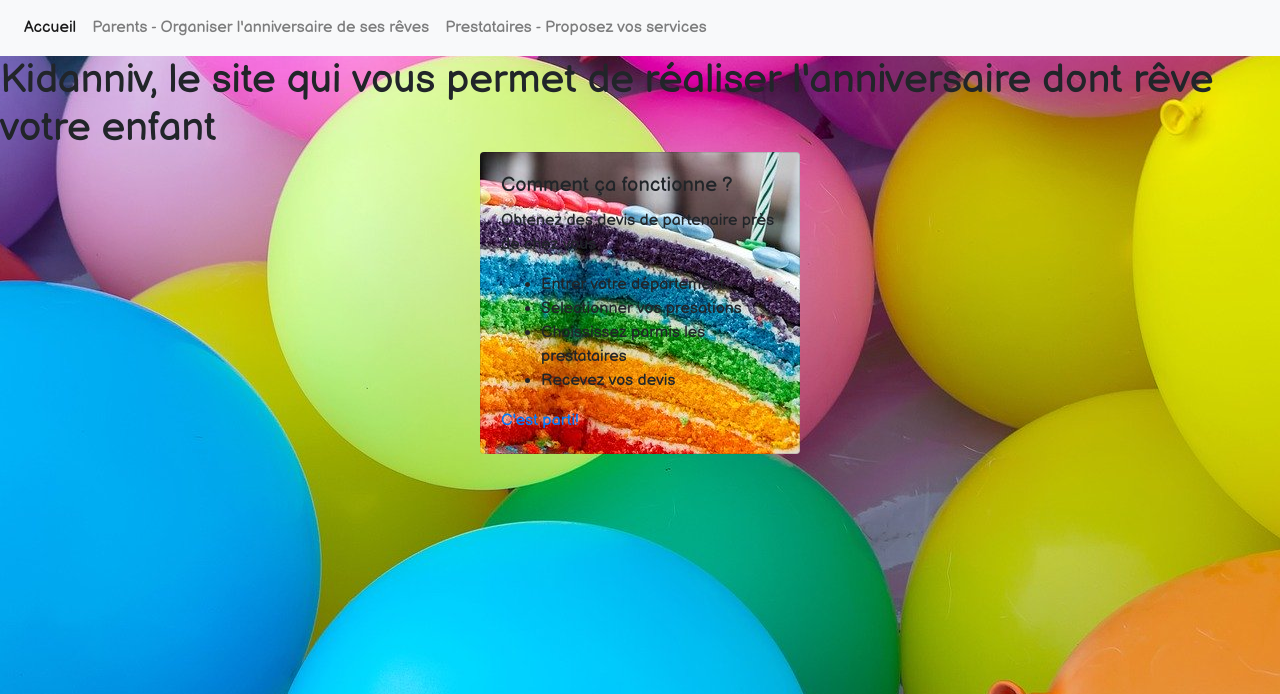
After one commit to LaurieReinette/kiddanniv, a Symfony app: template templates/default/home2.html.twig in a window 1280 px wide. The commit adds this page. Shown: the top 694 px of the page. Run offline with Twig, Linux system fonts and the light colour scheme; the template is opened without the code that fills it, so the values that code supplies are empty; some libraries are stand-ins or nearby versions.

```diff
--- /dev/null
+++ b/public/css/style.css
@@ -0,0 +1,28 @@
+body {
+    font-family: 'Balsamiq Sans', cursive;
+    margin: auto;
+    background-color: lightblue;
+    background: url(../images/balloons.jpg);
+    background-repeat: no-repeat;
+    background-position: center;
+
+}
+
+#home-container {
+    margin:auto;
+}
+
+
+.card, h1 {
+    margin: auto;
+
+}
+
+.card {
+
+    background-image: url(../images/birthdaycake.jpg);
+    background-repeat: no-repeat;
+    background-position: center;
+   /* opacity: 0.3 ; */
+
+}
--- a/templates/base.html.twig
+++ b/templates/base.html.twig
@@ -1,12 +1,51 @@
 <!DOCTYPE html>
-<html>
+<html lang="fr">
+
 <head>
+
     <meta charset="UTF-8">
+    <meta name="viewport" content="width=device-width, initial-scale=1, shrink-to-fit=no">
     <title>{% block title %}Welcome!{% endblock %}</title>
+    <link rel="stylesheet" href="https://maxcdn.bootstrapcdn.com/bootstrap/4.0.0/css/bootstrap.min.css"
+        integrity="sha384-Gn5384xqQ1aoWXA+058RXPxPg6fy4IWvTNh0E263XmFcJlSAwiGgFAW/dAiS6JXm" crossorigin="anonymous">
+    <link href="https://fonts.googleapis.com/css2?family=Balsamiq+Sans:ital,wght@0,400;0,700;1,400;1,700&display=swap"
+        rel="stylesheet">
+    <link rel="stylesheet" href=" {{ asset('css/style.css')}}">
     {% block stylesheets %}{% endblock %}
 </head>
+
 <body>
+
+        <nav class="navbar navbar-expand-lg navbar-light bg-light">
+            <div class="collapse navbar-collapse" id="navbarNav">
+                <ul class="navbar-nav">
+                    <li class="nav-item active">
+                        <a class="nav-link" href="#">Accueil<span class="sr-only">(current)</span></a>
+                    </li>
+                    <li class="nav-item">
+                        <a class="nav-link" href="#">Parents - Organiser l'anniversaire de ses rêves</a>
+                    </li>
+                    <li class="nav-item">
+                        <a class="nav-link" href="#">Prestataires - Proposez vos services</a>
+                    </li>
+                </ul>
+            </div>
+        </nav>
         {% block body %}{% endblock %}
+
+
+
+        <script src="https://code.jquery.com/jquery-3.2.1.slim.min.js"
+            integrity="sha384-KJ3o2DKtIkvYIK3UENzmM7KCkRr/rE9/Qpg6aAZGJwFDMVNA/GpGFF93hXpG5KkN" crossorigin="anonymous">
+        </script>
+        <script src="https://cdnjs.cloudflare.com/ajax/libs/popper.js/1.12.9/umd/popper.min.js"
+            integrity="sha384-ApNbgh9B+Y1QKtv3Rn7W3mgPxhU9K/ScQsAP7hUibX39j7fakFPskvXusvfa0b4Q" crossorigin="anonymous">
+        </script>
+        <script src="https://maxcdn.bootstrapcdn.com/bootstrap/4.0.0/js/bootstrap.min.js"
+            integrity="sha384-JZR6Spejh4U02d8jOt6vLEHfe/JQGiRRSQQxSfFWpi1MquVdAyjUar5+76PVCmYl" crossorigin="anonymous">
+        </script>
         {% block javascripts %}{% endblock %}
+
 </body>
+
 </html>
--- /dev/null
+++ b/templates/default/home2.html.twig
@@ -0,0 +1,31 @@
+{% extends 'base.html.twig' %}
+
+{% block title %}Kidanniv - Accueil{% endblock %}
+
+{% block body %}
+
+<h1> Kidanniv, le site qui vous permet de réaliser l'anniversaire dont rêve votre enfant</h1>
+<main>
+
+
+    <div class="card" style="width: 25%;">
+        <div class="card-body">
+            <h5 class="card-title">Comment ça fonctionne ?</h5>
+            {# <h6 class="card-subtitle mb-2 text-muted">Card subtitle</h6> #}
+            <p class="card-text">
+                Obtenez des devis de partenaire près de chez vous
+                <ul>
+                    <li>Entrer votre département</li>
+                    <li>Selectionner vos presations</li>
+                    <li>Choississez parmis les prestataires</li>
+                    <li>Recevez vos devis</li>
+                </ul>
+
+            </p>
+            <a href="#" class="card-link">C'est parti!</a>
+
+        </div>
+    </div>
+</main>
+
+{% endblock %}
```
Also changed, not shown: src/Controller/DefaultController.php (added, +17 -0 lines), templates/default/home.html.twig (added, +29 -0 lines), public/images/balloons.jpg (added), public/images/birthdaycake.jpg (added). Lines whose indentation alone changed are shown as unchanged.
